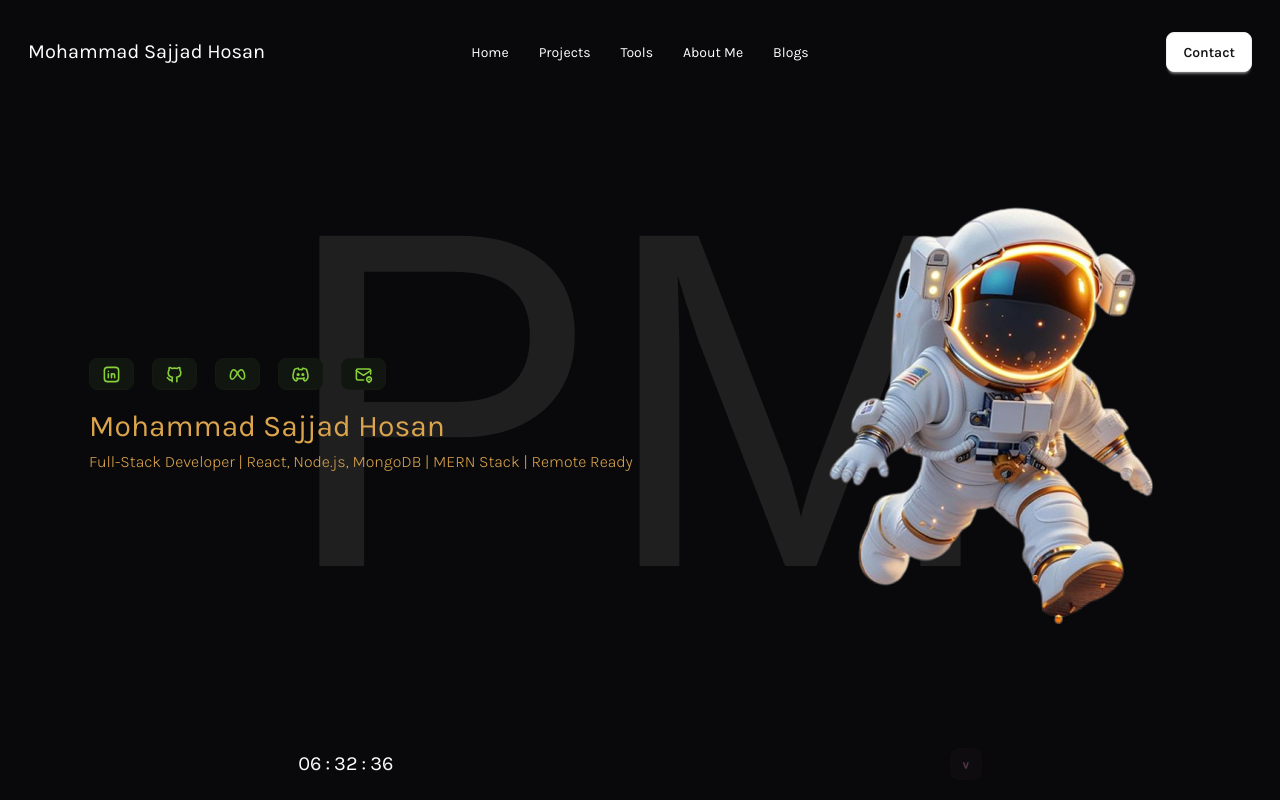
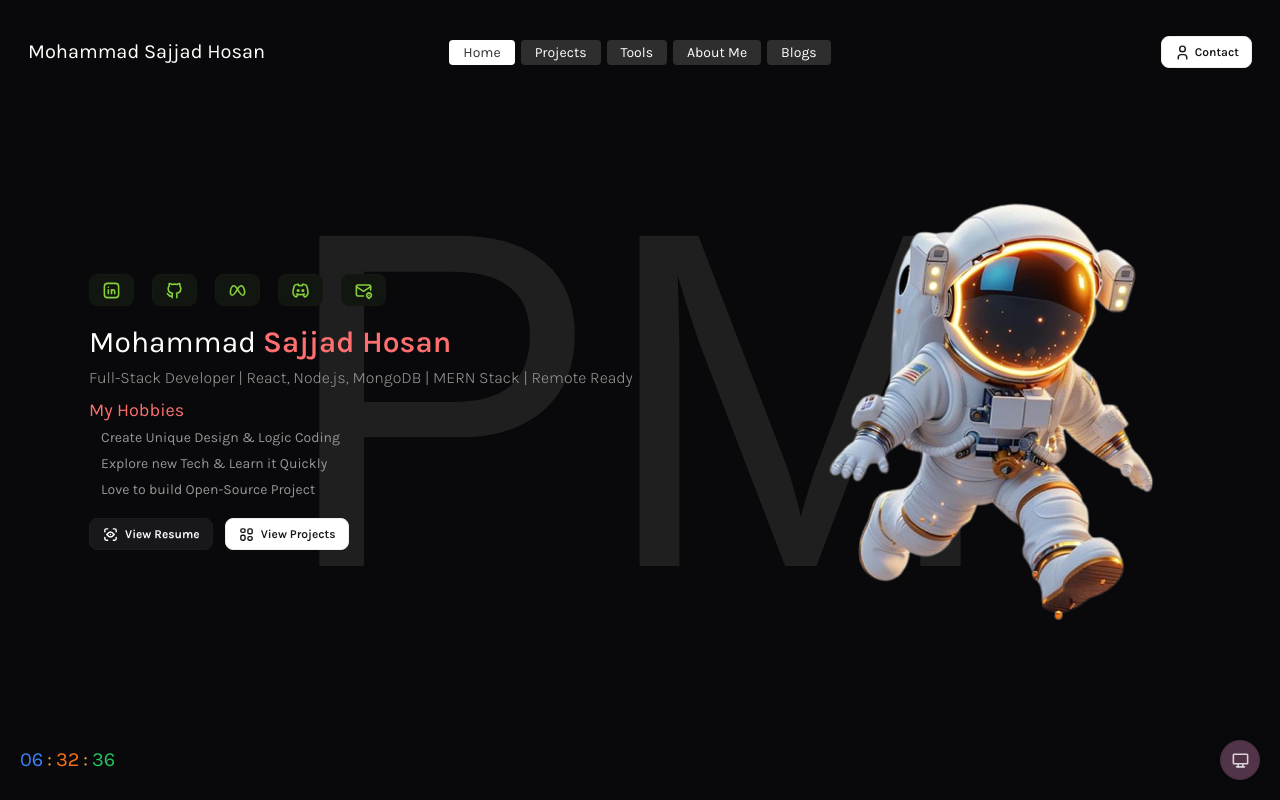
Before and after one commit to dev-sajjadhosan/portfolio, a React (Vite) app: page /home in a window 1280 px wide. Built offline with nearby package versions, Linux system fonts and the light colour scheme; a web font is replaced by a local one.

Commit message:
Alhamdurillah! My root page & home page ui is compleate. Next i am googing to build my other page. Alah Hafezh!

```diff
--- a/package.json
+++ b/package.json
@@ -14,6 +14,7 @@
     "daisyui": "^5.0.47",
     "localforage": "^1.10.0",
     "match-sorter": "^8.1.0",
+    "motion": "^12.23.9",
     "notistack": "^3.0.2",
     "react": "^19.1.0",
     "react-dom": "^19.1.0",
--- a/src/components/Header/Header.tsx
+++ b/src/components/Header/Header.tsx
@@ -1,39 +1,37 @@
-import { Link } from 'react-router-dom'
+import { motion } from 'framer-motion'
+import { TbUser } from 'react-icons/tb'
+import { Link, useLocation } from 'react-router-dom'
 
 const menuItems = [
-  {
-    label: 'home',
-    path: '/home',
-    icon: '',
-  },
-  {
-    label: 'projects',
-    path: '/projects',
-    icon: '',
-  },
-  {
-    label: 'tools',
-    path: '/tools',
-    icon: '',
-  },
-  {
-    label: 'about me',
-    path: '/about-me',
-    icon: '',
-  },
-  {
-    label: 'blogs',
-    path: '/blogs',
-    icon: '',
-  },
+  { label: 'home', path: '/home' },
+  { label: 'projects', path: '/projects' },
+  { label: 'tools', path: '/tools' },
+  { label: 'about me', path: '/about-me' },
+  { label: 'blogs', path: '/blogs' },
 ]
 
 const Header = () => {
+  const { pathname } = useLocation()
   return (
-    <>
-      <header className="navbar bg-base-100">
-        <div className="navbar-start">
-          <div className="dropdown">
+    <motion.header
+      initial={{ y: -50, opacity: 0 }}
+      animate={{ y: 0, opacity: 1 }}
+      transition={{ type: 'spring', delay: 0 }}
+      className="navbar bg-base-100"
+    >
+      {/* 1️⃣ Name */}
+      <motion.div
+        className="navbar-start"
+        initial={{ opacity: 0, y: -20 }}
+        animate={{ opacity: 1, y: 0 }}
+        transition={{ delay: 0.2, duration: 0.4 }}
+      >
+        <motion.div
+          initial={{ opacity: 0, y: -20 }}
+          animate={{ opacity: 1, y: 0 }}
+          transition={{ delay: 0.2, duration: 0.4 }}
+          className="dropdown"
+        >
           <div tabIndex={0} role="button" className="btn btn-ghost lg:hidden">
             <svg
               xmlns="http://www.w3.org/2000/svg"
@@ -53,35 +51,81 @@ const Header = () => {
           </div>
           <ul
             tabIndex={0}
-              className="menu menu-sm dropdown-content bg-base-100 rounded-box z-1 mt-3 w-52 p-2 shadow"
+            className="menu menu-sm dropdown-content rounded-box z-1 mt-3 w-52 p-5"
           >
             {menuItems.map((li, i) => (
               <Link to={li.path} key={i}>
-                  <li>
-                    <a className="px-3 py-1">{li.label}</a>
-                  </li>
+                <motion.li
+                  initial={{ opacity: 0, y: -20 }}
+                  animate={{ opacity: 1, y: 0 }}
+                  transition={{ delay: 0.7 * i, duration: 0.4 }}
+                  className="px-3 py-1"
+                >
+                  {li.label}
+                </motion.li>
               </Link>
             ))}
           </ul>
-          </div>
-          <p className="text-xl text-primary">Mohammad Sajjad Hosan</p>
-        </div>
-        <div className="navbar-center hidden lg:flex">
-          <ul className="menu menu-horizontal gap-1.5 px-1 capitalize text-primary">
+        </motion.div>
+
+        <p className="text-lg md:text-xl text-primary">Mohammad Sajjad Hosan</p>
+      </motion.div>
+
+      {/* 2️⃣ Menu */}
+      <motion.div
+        className="navbar-center hidden lg:flex"
+        initial={{ opacity: 0, y: -20 }}
+        animate={{ opacity: 1, y: 0 }}
+        transition={{ delay: 0.5, duration: 0.4 }}
+      >
+        <ul className="menu menu-horizontal gap-1.5 px-1 capitalize">
           {menuItems.map((li, i) => (
             <Link to={li.path} key={i}>
-                <li>
-                  <a className="px-3 py-1">{li.label}</a>
-                </li>
+              <motion.li
+                className={`  px-3.5 py-0.5 rounded ${
+                  li.path === pathname
+                    ? 'bg-white text-[#313131]'
+                    : 'bg-white/15 text-white'
+                }`}
+                initial={{ opacity: 0, y: -20 }}
+                animate={{ opacity: 1, y: 0 }}
+                transition={{ delay: 0.5 * i, duration: 0.4 }}
+              >
+                {li.label}
+              </motion.li>
             </Link>
           ))}
         </ul>
-        </div>
-        <div className="navbar-end">
-          <a className="btn btn-primary">Contact</a>
-        </div>
-      </header>
-    </>
+      </motion.div>
+
+      {/* 3️⃣ Contact Button */}
+      <motion.div
+        className="hidden md:flex navbar-end"
+        initial={{ opacity: 0, y: -20 }}
+        animate={{ opacity: 1, y: 0 }}
+        transition={{ delay: 2.7, duration: 0.4 }}
+      >
+        <Link to="/contact">
+          <motion.button className="btn btn-sm btn-primary flex items-center gap-1">
+            <TbUser size={17} />
+            Contact
+          </motion.button>
+        </Link>
+      </motion.div>
+      <motion.div
+        className="lg:hidden navbar-end"
+        initial={{ opacity: 0, y: -20 }}
+        animate={{ opacity: 1, y: 0 }}
+        transition={{ delay: 0.9, duration: 0.4 }}
+      >
+        <Link to="/contact">
+          <motion.button className="btn btn-sm btn-primary flex items-center gap-1">
+            <TbUser size={17} />
+            Contact
+          </motion.button>
+        </Link>
+      </motion.div>
+    </motion.header>
   )
 }
 
--- a/src/components/Share/Share.tsx
+++ b/src/components/Share/Share.tsx
@@ -3,6 +3,7 @@ import {
   TbBrandGithub,
   TbBrandLinkedin,
   TbBrandMeta,
+  TbCopyCheck,
   TbMailPin,
 } from 'react-icons/tb'
 
@@ -57,7 +58,10 @@ const ShareModal = () => {
             placeholder="https://mohammadsajjadhosan.vercel.app"
             readOnly
           />
-          <button className="btn btn-sm btn-soft btn-info">Copy</button>
+          <button className="btn btn-sm btn-soft btn-info">
+            <TbCopyCheck size={15} />
+            Copy
+          </button>
         </div>
         <p className="text-sm text-gray-500 mt-2">
           Share portfolio link with others
--- a/src/components/Share/Socials.tsx
+++ b/src/components/Share/Socials.tsx
@@ -5,6 +5,7 @@ import {
   TbBrandMeta,
   TbMailPin,
 } from 'react-icons/tb'
+import { motion } from 'motion/react'
 
 const socialLinks = [
   {
@@ -43,18 +44,21 @@ const socialLinks = [
 const Socials = () => {
   return (
     <>
-      <div className="flex items-center gap-4.5">
+      <motion.div className="flex items-center gap-4.5">
         {socialLinks.map((s, i) => (
-          <button
+          <motion.button
             key={i}
+            initial={{ opacity: 0, y: -20 }}
+            animate={{ opacity: 1, y: 0 }}
+            transition={{ delay: 0.2 * i, duration: 0.4 }}
             title={s.title}
             className="btn btn-sm btn-soft btn-success tooltip"
             data-tip={s.tooltip}
           >
             {s.icon}
-          </button>
+          </motion.button>
         ))}
-      </div>
+      </motion.div>
     </>
   )
 }
--- a/src/components/shared/Clock.tsx
+++ b/src/components/shared/Clock.tsx
@@ -1,9 +1,19 @@
 import React, { useEffect, useState } from 'react'
 import useAuth from '../../hooks/useAuth'
+import { motion } from 'motion/react'
 
 const formatTime = (value: number): string => {
   return value < 10 ? `0${value}` : `${value}`
 }
+
+const colors = [
+  '#3B82F6',
+  '#F97316',
+  '#22C55E',
+  '#EF4444',
+  '#8B5CF6',
+  '#F4F4F5',
+]
 
 const Clock: React.FC = () => {
   const { setPeriod } = useAuth()
@@ -37,11 +47,24 @@ const Clock: React.FC = () => {
 
   return (
     <div>
-      <h2 className="text-xl flex items-center gap-1 text-white">
-        <span className="">{formatTime(time.hours)}</span>:
-        <span className="">{formatTime(time.minutes)}</span>:
-        <span className="">{formatTime(time.seconds)}</span>
-      </h2>
+      <motion.h2
+        initial={{ opacity: 0, y: 20 }}
+        animate={{ opacity: 1, y: 0 }}
+        transition={{ delay: 1.7, duration: 0.4 }}
+        className="text-xl flex items-center gap-1"
+      >
+        <span style={{ color: colors[time.seconds % colors.length] }}>
+          {formatTime(time.hours)}
+        </span>
+        :
+        <span style={{ color: colors[(time.seconds % colors.length) + 1] }}>
+          {formatTime(time.minutes)}
+        </span>
+        :
+        <span style={{ color: colors[(time.seconds % colors.length) + 2] }}>
+          {formatTime(time.seconds)}
+        </span>
+      </motion.h2>
     </div>
   )
 }
--- a/src/index.css
+++ b/src/index.css
@@ -17,3 +17,7 @@
 .museo {
   font-family: 'MuseoModerno', sans-serif;
 }
+
+@utility btn {
+  @apply shadow-none;
+}
--- a/src/pages/Home/Home.tsx
+++ b/src/pages/Home/Home.tsx
@@ -3,6 +3,8 @@ import Socials from '../../components/Share/Socials'
 import Clock from '../../components/shared/Clock'
 import useAuth from '../../hooks/useAuth'
 import dev from '../../assets/image.png'
+import { TbDeviceDesktop, TbLayout2, TbScanEye } from 'react-icons/tb'
+import { motion } from 'motion/react'
 
 const HomePage = () => {
   const { period } = useAuth()
@@ -10,28 +12,116 @@ const HomePage = () => {
     <>
       <div className="p-5 flex flex-col justify-between h-screen relative z-20">
         <Header />
-        <div className="fixed top-1/2 left-1/2 -translate-1/2 text-[21rem] md:text-[30rem] museo text-[#1F1F1F] -z-10">
+        <motion.div
+          initial={{ opacity: 0, y: 20 }}
+          animate={{ opacity: 1, y: 0 }}
+          transition={{ delay: 0, duration: 0.9, type: 'spring' }}
+          className="fixed top-1/2 left-1/2 -translate-1/2 text-[21rem] md:text-[30rem] museo text-[#1F1F1F] -z-10"
+        >
           {period}
-        </div>
-        <section id="home" className="h-fit flex flex-col-reverse md:flex-row gap-5 items-center justify-around">
+        </motion.div>
+        <section
+          id="home"
+          className="h-fit flex flex-col-reverse md:flex-row gap-5 items-center justify-around text-primary"
+        >
           <div className="flex flex-col gap-1.5">
             <Socials />
-            <h1 className="text-3xl mt-3">Mohammad Sajjad Hosan</h1>
-            <h3 className="text-md font-light">
+            <motion.h1
+              initial={{ opacity: 0, y: -20 }}
+              animate={{ opacity: 1, y: 0 }}
+              transition={{ delay: 1, duration: 0.4 }}
+              className="text-3xl mt-3"
+            >
+              Mohammad{' '}
+              <span className="text-error font-semibold">Sajjad Hosan</span>
+            </motion.h1>
+            <motion.h3
+              initial={{ opacity: 0, y: -20 }}
+              animate={{ opacity: 1, y: 0 }}
+              transition={{ delay: 1.3, duration: 0.4 }}
+              className="text-md font-light text-[#969696]"
+            >
               Full-Stack Developer | React, Node.js, MongoDB | MERN Stack |
               Remote Ready
-            </h3>
+            </motion.h3>
+            <div>
+              <motion.p
+                initial={{ opacity: 0, y: -20 }}
+                animate={{ opacity: 1, y: 0 }}
+                transition={{ delay: 1.5, duration: 0.4 }}
+                className="text-lg text-error"
+              >
+                My Hobbies
+              </motion.p>
+              <ul className="flex flex-col gap-1.5 text-sm text-[#969696] pl-3 mt-1">
+                <motion.li
+                  initial={{ opacity: 0, y: -20 }}
+                  animate={{ opacity: 1, y: 0 }}
+                  transition={{ delay: 1.6, duration: 0.4 }}
+                >
+                  Create Unique Design & Logic Coding
+                </motion.li>
+                <motion.li
+                  initial={{ opacity: 0, y: -20 }}
+                  animate={{ opacity: 1, y: 0 }}
+                  transition={{ delay: 1.7, duration: 0.4 }}
+                >
+                  Explore new Tech & Learn it Quickly{' '}
+                </motion.li>
+                <motion.li
+                  initial={{ opacity: 0, y: -20 }}
+                  animate={{ opacity: 1, y: 0 }}
+                  transition={{ delay: 1.8, duration: 0.4 }}
+                >
+                  Love to build Open-Source Project
+                </motion.li>
+              </ul>
+            </div>
+            <motion.div className="mt-3 flex items-center gap-3">
+              <motion.button
+                initial={{ opacity: 0, y: 20 }}
+                animate={{ opacity: 1, y: 0 }}
+                transition={{ delay: 2.1, duration: 0.4 }}
+                className="btn btn-sm btn-primary btn-soft px-3"
+              >
+                <TbScanEye size={17} />
+                View Resume
+              </motion.button>
+              <motion.button
+                initial={{ opacity: 0, y: 20 }}
+                animate={{ opacity: 1, y: 0 }}
+                transition={{ delay: 2.3, duration: 0.4 }}
+                className="btn btn-sm btn-primary px-3"
+              >
+                <TbLayout2 size={17} />
+                View Projects
+              </motion.button>
+            </motion.div>
           </div>
           <div>
             <div className="flex items-center justify-center">
-             <img src={dev} width={400} alt="" />
+              <motion.img
+                initial={{ opacity: 0, x: -20 }}
+                animate={{ opacity: 1, x: 0 }}
+                transition={{ delay: 2.8, duration: 0.4 }}
+                src={dev}
+                width={400}
+                alt=""
+              />
             </div>
           </div>
         </section>
-        <footer className="flex justify-around items-center">
+        <motion.footer className="flex justify-between items-center">
           <Clock />
-          <button className="btn btn-sm btn-soft btn-accent">v</button>
-        </footer>
+          <motion.button
+            initial={{ opacity: 0, y: 20 }}
+            animate={{ opacity: 1, y: 0 }}
+            transition={{ delay: 1.9, duration: 0.4 }}
+            className="btn btn-md btn-circle btn-accent"
+          >
+            <TbDeviceDesktop size={19} />
+          </motion.button>
+        </motion.footer>
       </div>
     </>
   )
```
Also changed, not shown: src/pages/Card/Card.tsx (+74 -20 lines), 1 other file (tests, documents, lock files or other folders). Lines whose indentation alone changed are shown as unchanged.
